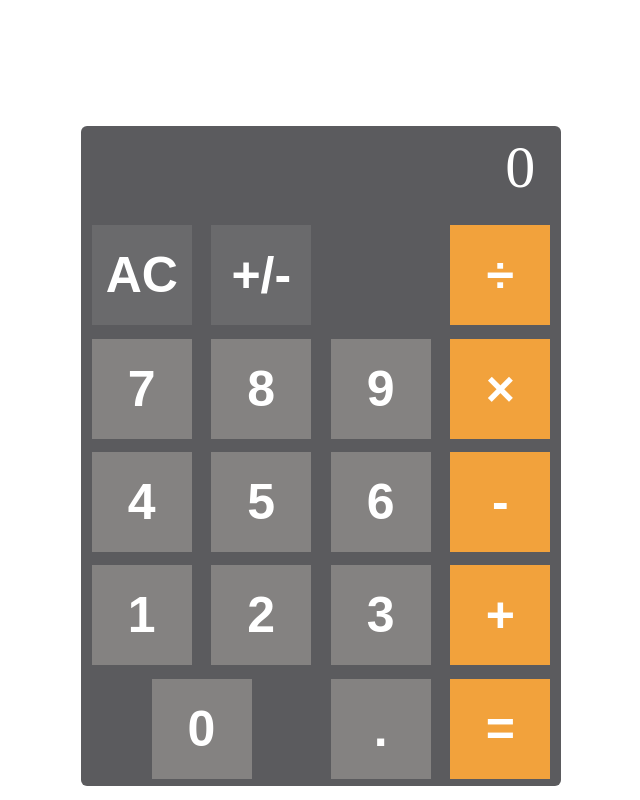
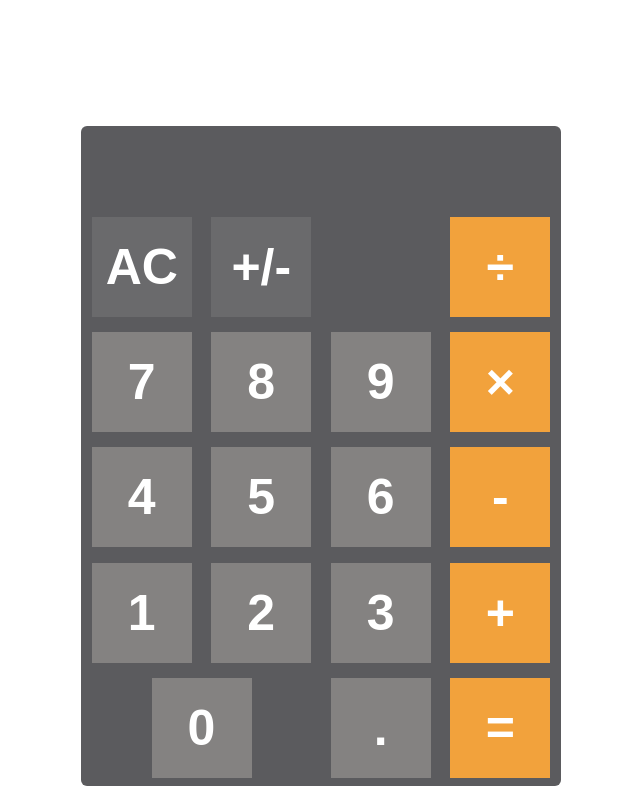
Before and after one commit to junseinagao/js-Calculator, a plain HTML site: page index.html in a window 1280 px wide. Shown: the whole page, without its empty margins (319-959 px from the left). Drawn offline with Linux system fonts and the light colour scheme.

Commit message:
change div, the tag used as display, to td.

```diff
--- a/index.html
+++ b/index.html
@@ -10,7 +10,7 @@
     <main>
       <table>
         <tr>
-          <td colspan="4"><div class="textview" id="textview">0</div></td>
+          <td colspan="4" class="textview" id="textview"></td>
         </tr>
         <tr>
           <td><button class="other" id="button-AC">AC</button></td>
--- a/style.css
+++ b/style.css
@@ -4,8 +4,10 @@ table {
   margin-right: auto;
   border-radius: 6px;
   background-color: #5b5b5e;
-  min-width: 480px;
-  min-height: 660px;
+  width: 480px;
+  height: 660px;
+  table-layout: fixed;
+  word-wrap: break-word;
 }
 
 tr {
```
